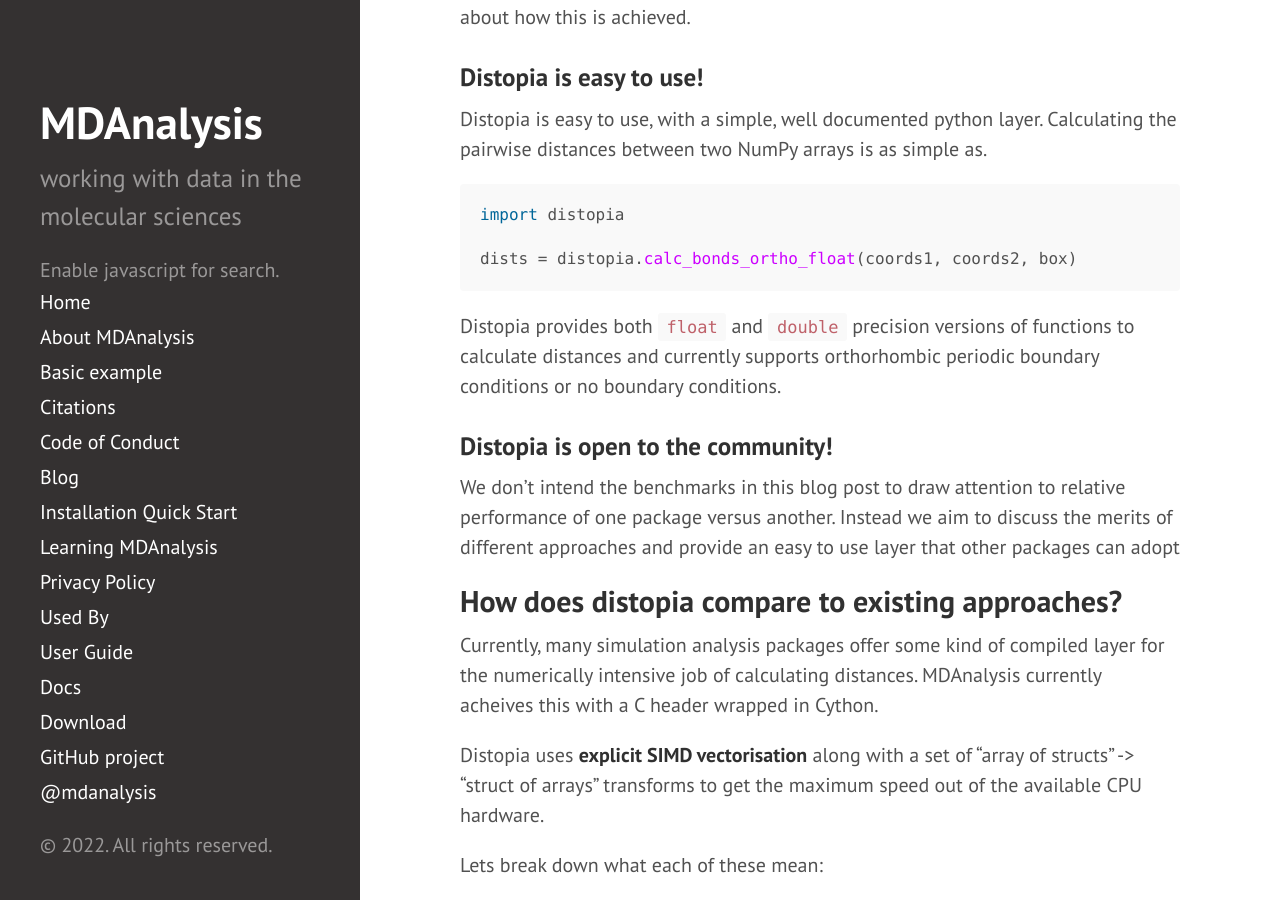
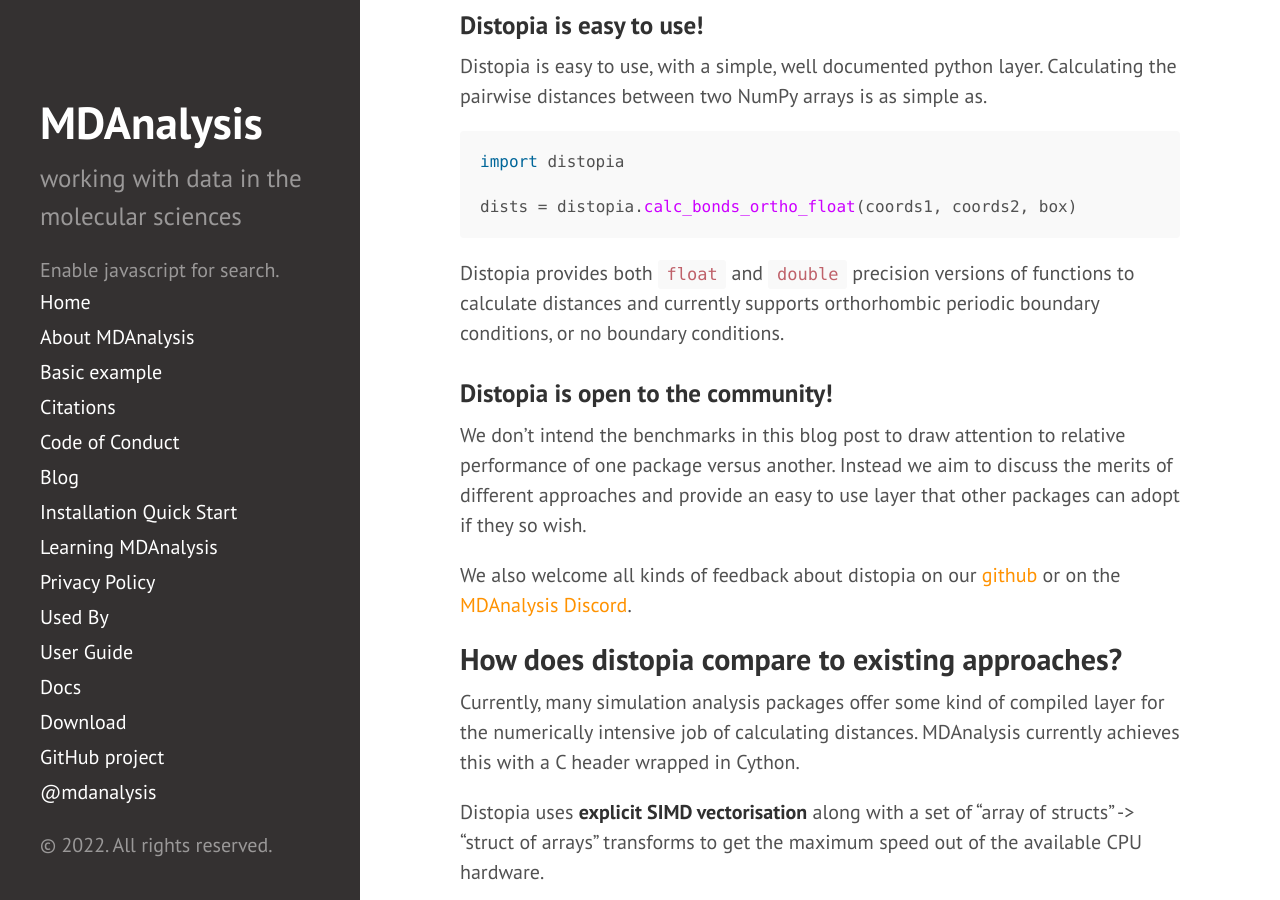
Before and after one commit to MDAnalysis/MDAnalysis.github.io, a Jekyll site: the page built from _posts/2022-11-20-distopia.md, in a window 1280 px wide and 900 px high, scrolled down 1661 px. Built offline with Jekyll 4.4.1, drawn with Linux system fonts in a browser that asks for light colours; comment, search, counter and statistics services are not loaded; some of the changed text lies outside the part shown.

Commit message:
add in links

````diff
--- a/_posts/2022-11-20-distopia.md
+++ b/_posts/2022-11-20-distopia.md
@@ -7,9 +7,9 @@ Calculating Euclidian distances under periodic boundary conditions is a core com
 
 The euclidian distance formula under periodic boundary conditions can be expressed as:
 
-```math
+$$
 R = \sqrt{A}
-```
+$$
 
 Many molecular mechanics engines have highly optimised code for calculating distances that often make use of specialised code paths and/or accelerators to achieve maximal performance. However this functionality is often heavily "baked-in" and is not able to be used as a standalone component.
 
@@ -18,7 +18,7 @@ We at MDAnalysis wanted to bring some of this blazing speed to our distance calc
 ## Enter Distopia ##
 
 Instead we developed a lightweight C++ / Python package **distopia** that uses explicit x86 SIMD vectorisation to accelerate calculation of Euclidian distances under periodic boundary conditions. The package is small and aims to provide both a Python and C++ layer to interface with if you would like to quickly
-calculate some distances! It is available on `PyPi` and `conda forge` for x86 architectures if you would like to try it out.
+calculate some distances! It is available on [PyPi][Distopia PyPi] and [conda forge][Distopia conda-forge] for x86 architectures if you would like to try it out.
 
 Try one of:
 
@@ -26,7 +26,7 @@ Try one of:
 pip install distopia
 ```
 
-or
+or,
 
 ```bash
 conda install -c conda-forge distopia
@@ -38,16 +38,16 @@ You can also see distopia under development at its home on  [github][Distopia gi
 
 ### Distopia is fast! ###
 
- A comparison of distopia with several different approaches used in different simulation analysis packages is provided in the graph below.
- We compare with MDAnalysis's current distance backend, MDTraj's distance backend and freud's distance backend.
+A comparison of distopia with several different approaches used in different simulation analysis packages is provided in the graph below.
+We compare with MDAnalysis's current distance backend, MDTraj's distance backend and freud's distance backend.
 
 
- We can see that distopia is faster than the approaches taken in the other packages (especially MDAnalysis!). This is due to the extensive efforts
- taken to improve vectorisation, data alignment and use low-latency CPU operations. More details about how this is achieved.
+We can see that distopia is faster than the approaches taken in the other packages (especially MDAnalysis!). This is due to the extensive efforts
+taken to improve vectorisation, data alignment and use low-latency CPU operations. More details about how this is achieved.
 
 ### Distopia is easy to use! ###
 
- Distopia is easy to use, with a simple, well documented python layer. Calculating the pairwise distances between two NumPy arrays is as simple as.
+Distopia is easy to use, with a simple, well documented python layer. Calculating the pairwise distances between two NumPy arrays is as simple as.
 
  ```python
 import distopia
@@ -56,19 +56,19 @@ dists = distopia.calc_bonds_ortho_float(coords1, coords2, box)
  ```
 
 Distopia provides both `float` and `double` precision versions of functions to calculate distances and currently supports orthorhombic
-periodic boundary conditions or no boundary conditions.
+periodic boundary conditions, or no boundary conditions.
 
 ### Distopia is open to the community! ###
 
 We don't intend the benchmarks in this blog post to draw attention to relative performance of one package versus another.
-Instead we aim to discuss the merits of different approaches and provide an easy to use layer that other packages can adopt
+Instead we aim to discuss the merits of different approaches and provide an easy to use layer that other packages can adopt if they so wish.
 
-
+We also welcome all kinds of feedback about distopia on our [github][Distopia github] or on the [MDAnalysis Discord][MDAnalysis discord].
 
 ## How does distopia compare to existing approaches? ##
 
 Currently, many simulation analysis packages offer some kind of compiled layer for
-the numerically intensive job of calculating distances. MDAnalysis currently acheives this with a C header wrapped in Cython.
+the numerically intensive job of calculating distances. MDAnalysis currently achieves this with a C header wrapped in Cython.
 
 Distopia uses **explicit SIMD vectorisation** along with a set of "array of structs" -> "struct of arrays" transforms to get the maximum speed out of the available CPU hardware.
 
@@ -127,13 +127,14 @@ in the generated assembly. This allows us to have much more control over when an
 SIMD constructs.
 
 
-
-
  ## Design details ##
 
- Distopia is
+Distopia is
 
 
 
 
 [Distopia github]: https://github.com/MDAnalysis/distopia
+[Distopia PyPi]: https://pypi.org/project/distopia/
+[Distopia conda-forge]: https://github.com/conda-forge/distopia-feedstock
+[MDAnalysis discord]: https://www.mdanalysis.org/2021/03/20/discord/
````
